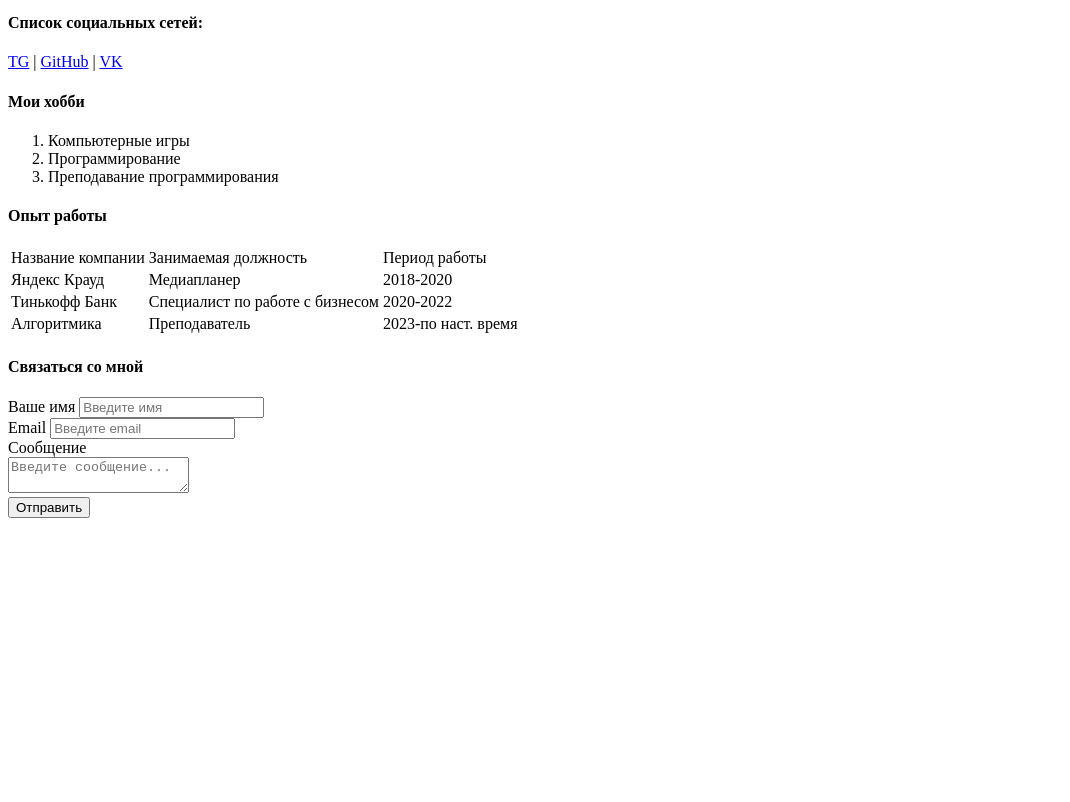
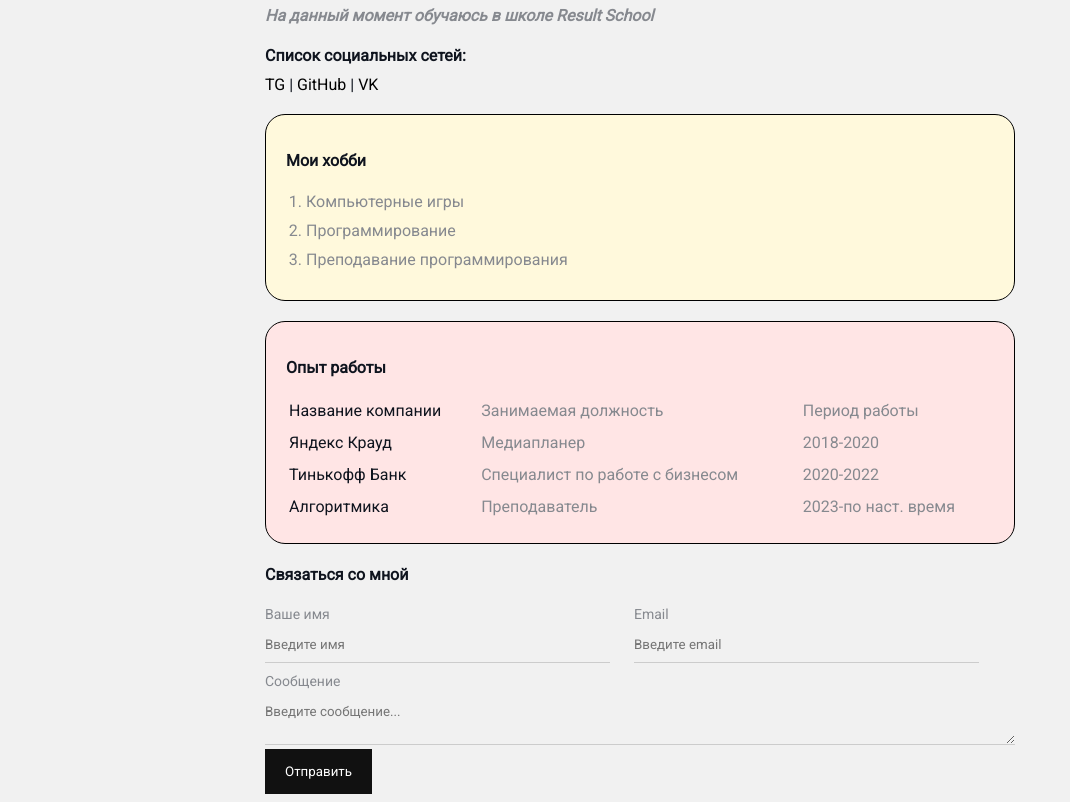
Before and after one commit to demid58000/RS-portfolio, a plain HTML site: page index.html in a window 1280 px wide. Shown: the part 267-1069 px from the top of the page, without its empty margins (0-1070 px from the left). Before the commit the page ends 800 px from the top, so only its background shows below. Drawn offline with Linux system fonts and the light colour scheme.

Commit message:
commit 2

```diff
--- a/index.html
+++ b/index.html
@@ -4,9 +4,13 @@
     <meta charset="UTF-8">
     <meta name="viewport" content="width=device-width, initial-scale=1.0">
     <title>Document</title>
+    <link rel="stylesheet" href="styles.css">
 </head>
 <body>
-    <img src="imgs/linkedinphoto.jpg" width="150">
+    <div class="container">
+    <div class='info'>
+        <img src="imgs/linkedinphoto.jpg" class="avatar">
+        <div class="info-text">
         <h1>Shahov Dmitry</h1>
         <p>На данный момент обучаюсь в школе <strong><em>Result School</em></strong></p>
         <h4>Список социальных сетей:</h4>
@@ -15,15 +19,22 @@
         <a href="https://github.com/demid58000?tab=repositories" target="_blank">GitHub</a>
         |
         <a href="https://vk.com/id731378150" target="_blank">VK</a>
+        </div>
+    </div>
+
+    <div class="card bg-yellow">
         <h4>Мои хобби</h4>
-    <ol>
+        <ol class="list">
             <li>Компьютерные игры</li>
             <li>Программирование</li>
             <li>Преподавание программирования</li>
 
+
         </ol>
+    </div>
+    <div class="card bg-red">
         <h4>Опыт работы</h4>
-    <table>
+        <table class="table">
             <tr>
                 <td>Название компании</td>
                 <td>Занимаемая должность</td>
@@ -46,31 +57,34 @@
             </tr>
 
         </table>
-
-    <h4>Связаться со мной</h4>
+    </div>
 
 
-    <form>
-        <div>
+
+    <form action="/" class="form">
+        <h4>Связаться со мной</h4>
+        <div class="form-row">
+            <div class="form-group">
                 <label for="text2">Ваше имя</label>
                 <input type="text" id="text2" placeholder="Введите имя">
             </div>
 
-        <div>
+            <div class="form-group">
                 <label for="email">Email</label>
                 <input type="email" id="email" placeholder="Введите email">
             </div>
+        </div>
 
-        <div>
+        <div class="form-group">
             <label for="message">Сообщение</label>
-            <br>
+
             <textarea id="email" placeholder="Введите сообщение..."></textarea>
-        </div>
-        <input type="submit" value="Отправить">
+        </div class="form-group">
+        <input type="submit" value="Отправить" class="btn">
     </form>
 
 
-
+    </div>
 
 </body>
 </html>
--- /dev/null
+++ b/styles.css
@@ -0,0 +1,194 @@
+@import url('https://fonts.googleapis.com/css2?family=Roboto&display=swap');
+
+body {
+    font-family: 'Roboto', 'sans-serif';
+    font-size: 16px;
+    font-weight: normal;
+    background: #f1f1f1;
+    color: #0f141e;
+
+}
+
+.container {
+    max-width: 750px;
+    margin: auto;
+    padding-top: 30px;
+
+}
+
+.avatar {
+    width: 150px;
+    border-radius: 25px;
+    box-shadow: 4px 4px 14px rgba(0, 0, 0, .25);
+}
+
+.info-text p {
+    font-style: italic;
+    font-weight: bold;
+    color: #86898f;
+    margin: 0px;
+}
+
+.info-text h4 {
+
+    margin-bottom: 10px;
+
+}
+
+@media (max-width:600px) {
+    .info{
+        display: block;
+        text-align: center;
+    }
+
+
+}
+
+.info {
+    margin-bottom: 20px;
+}
+
+.card {
+    border: 1px solid black;
+    border-radius: 20px;
+    padding: 15px 20px;
+    margin-bottom: 20px;
+}
+
+.card h2 {
+    margin-bottom: 10px;
+
+}
+
+.bg-yellow {
+    background: #fff9dc;
+
+}
+
+.bg-red {
+    background: #ffe5e5;
+
+}
+
+a {
+    color: #000;
+    text-decoration: none;
+
+}
+
+a:hover {
+    text-decoration: underline;
+
+}
+
+a:active {
+    color: blue;
+}
+
+a:visited {
+
+    color: grey;
+
+}
+
+.btn {
+    background: #111;
+    padding: 15px 20px;
+    color: #fff;
+    border: none;
+    font-family: inherit;
+    cursor: pointer;
+
+}
+
+.btn:hover{
+    opacity: 0.8;
+
+}
+
+.list {
+    padding: 0px 20px;
+}
+
+.list li {
+    color: #86898f;
+    margin-bottom: 10px;
+
+}
+
+.table {
+    width: 100%
+
+}
+
+.table td {
+    padding-bottom: 10px;
+}
+
+.table td:nth-child(2),
+.table td:nth-child(3){
+    color: #86898f;
+}
+
+.form h2{
+    text-align: center;
+}
+
+.form-row{
+    margin-bottom: 10px;
+
+}
+
+.form-row .form-group{
+    margin-right: 20px;
+    display: inline-block;
+    width: 46%;
+
+}
+
+
+.form-row .form-group:last-child{
+    margin-right: 0px;
+
+
+
+}
+
+@media (max-width: 650px){
+
+    .form-row{
+        display: block;
+
+    }
+
+    .form-row .form-group{
+        width: 100%;
+        margin-right: 0;
+        margin-bottom: 10px;
+
+    }
+
+}
+
+.form-group label{
+    display: block;
+    font-size: 14px;
+    color: #86898f;
+
+}
+
+.form-group input,
+.form-group textarea
+{
+    width: 100%;
+    box-sizing: border-box;
+    border: none;
+    background: transparent;
+    border-bottom: 1px solid #ccc;
+    color: #000;
+    padding: 15px 0px 10px;
+    outline: none;
+    font-family: inherit;
+
+
+}
```
Lines whose indentation alone changed are shown as unchanged.
